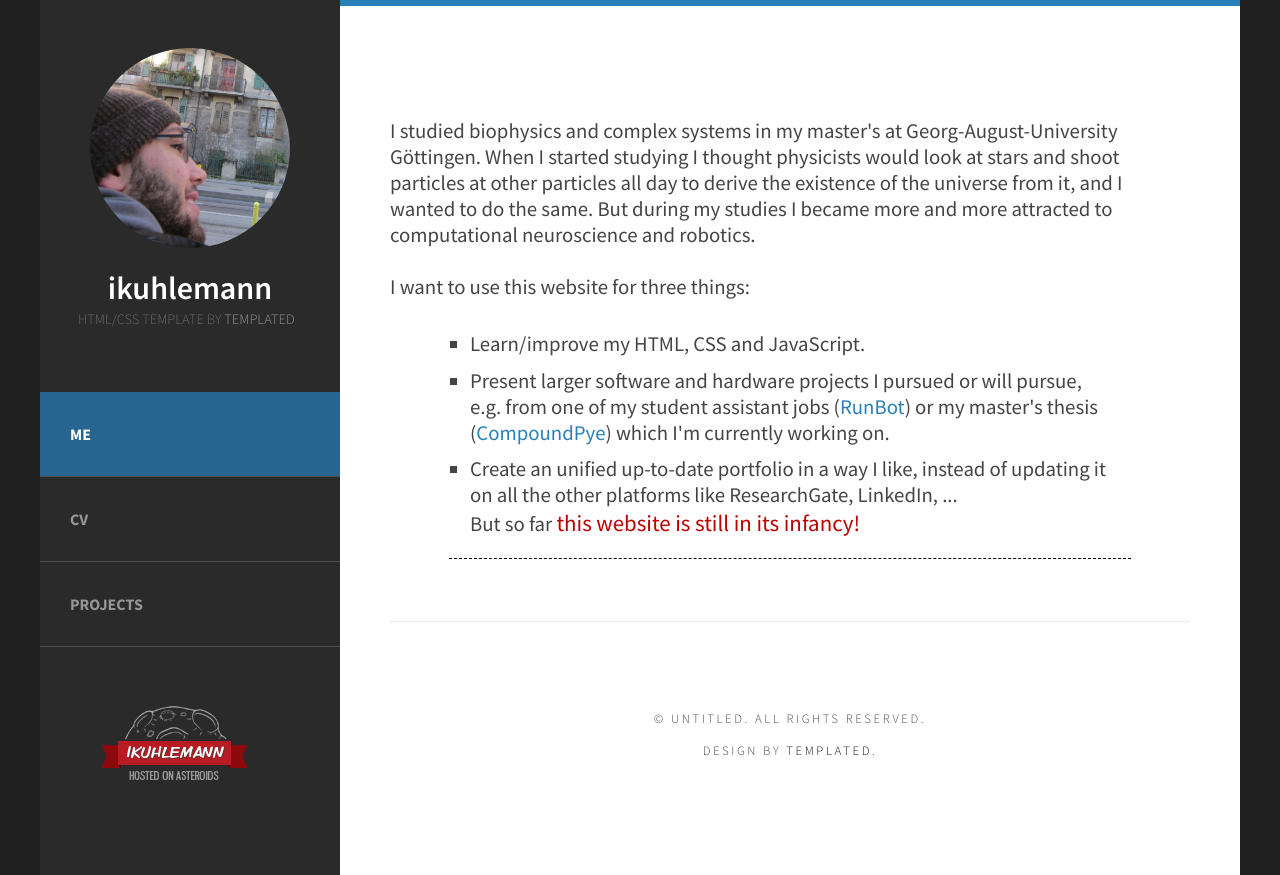
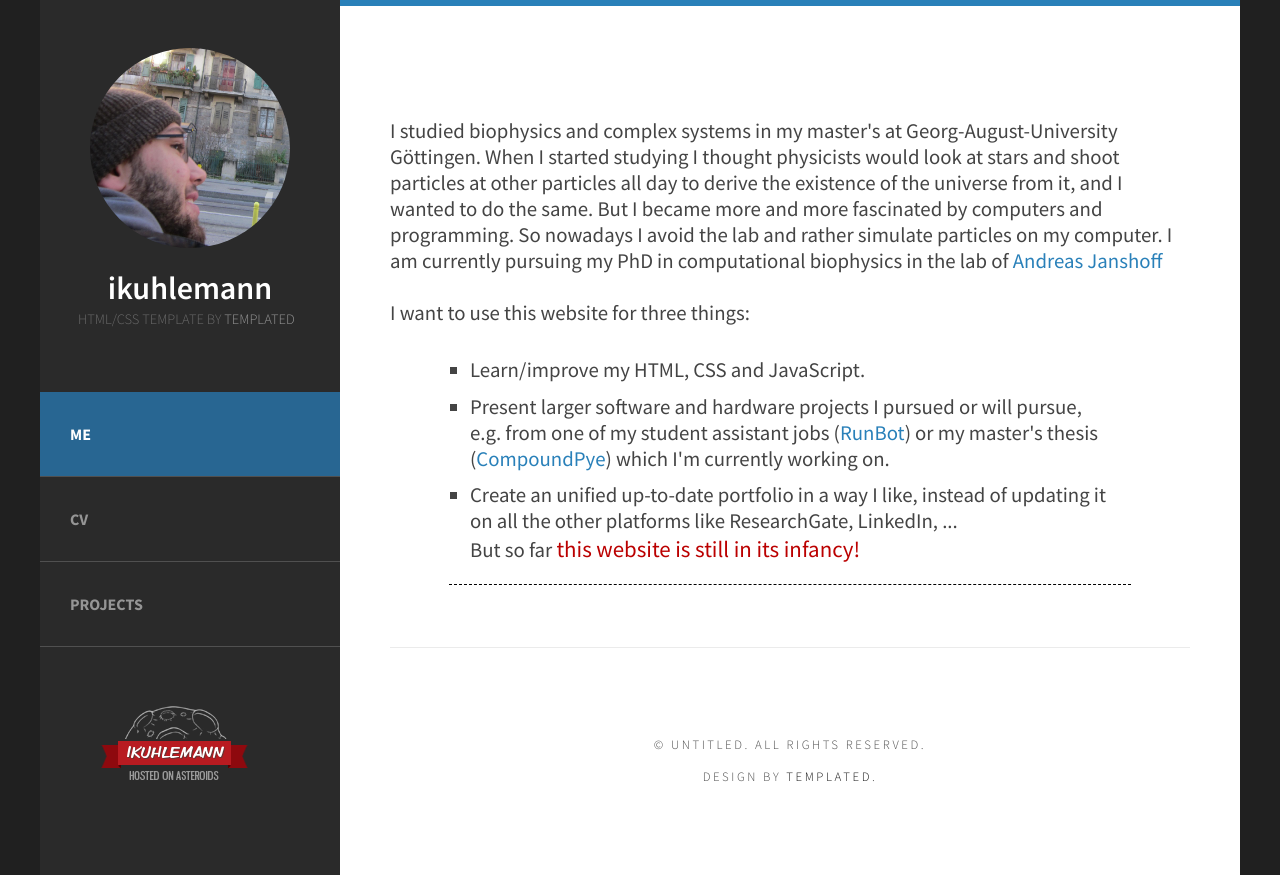
Before and after one commit to ilyasku/ikuhlemann.com, a plain HTML site: page index.html in a window 1280 px wide. Shown: the top 875 px of the page. Drawn offline with Linux system fonts and the light colour scheme.

Commit message:
some content updated

```diff
--- a/index.html
+++ b/index.html
@@ -50,10 +50,13 @@ Released   : 20130902
 			<!--img src="images/pic01.jpg" alt="" class="image-full" /-->
 		</div>
 		<div id="welcome">
-			<div class="title">
-			  I studied biophysics and complex systems in my master's at Georg-August-University G&oumlttingen.
-			  When I started studying I thought physicists would look at stars and shoot particles at other particles all day to derive the existence of the universe from it, and I wanted to do the same.
-			  But during my studies I became more and more attracted to computational neuroscience and robotics.
+		  <div class="title">
+		    I studied biophysics and complex systems in my master's at Georg-August-University G&oumlttingen.
+		    When I started studying I thought physicists would look at stars and shoot particles at other
+		    particles all day to derive the existence of the universe from it, and I wanted to do the same.
+		    But I became more and more fascinated by computers and programming. So nowadays I avoid
+		    the lab and rather simulate particles on my computer. I am currently pursuing my PhD
+		    in computational biophysics in the lab of <a href="https://www.uni-goettingen.de/en/208570.html"> Andreas Janshoff</a>
 			  <br><br>
 			  I want to use this website for three things:
 			  <ul class="style2">
```
